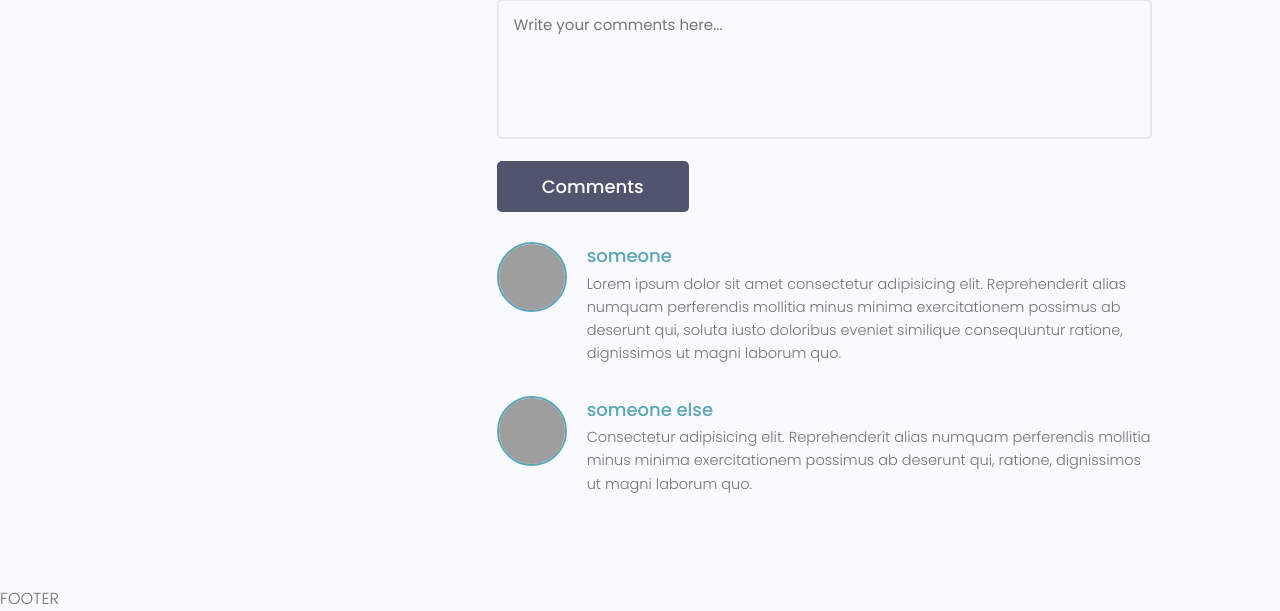
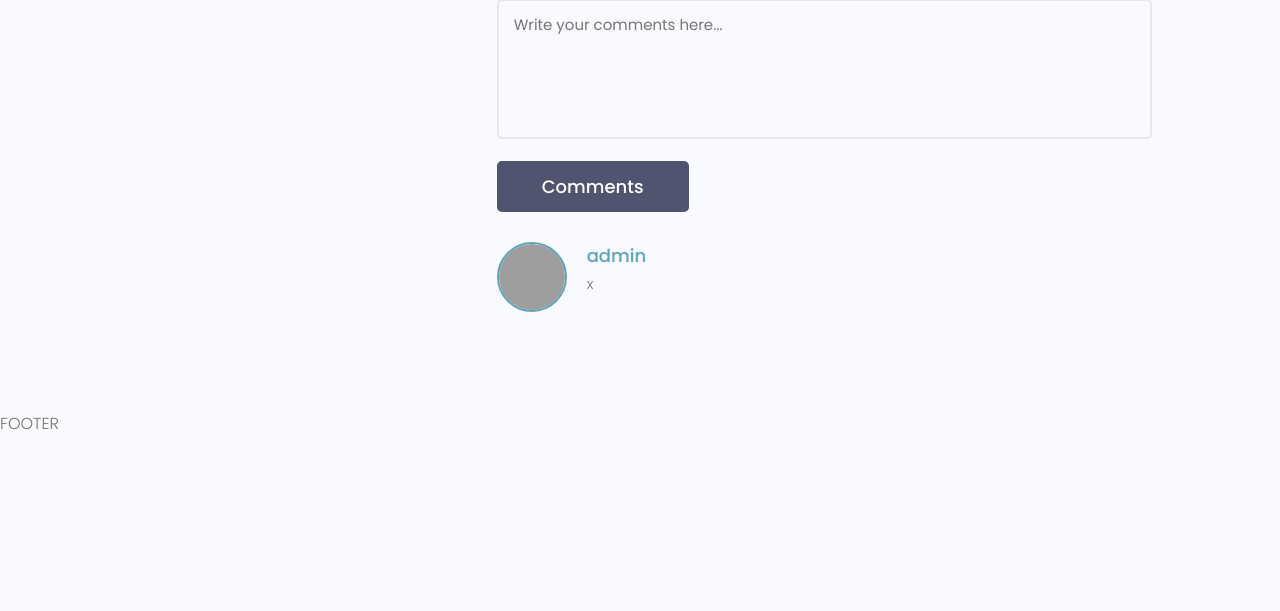
Before and after one commit to co01l3r/social_network_dj, a Django app: page /project/31bb5178-17fd-44a3-a87e-a5edee8680e1/ in a window 1280 px wide. Shown: the part 935-1546 px from the top of the page. After the commit the page ends 1364 px from the top, so only its background shows below. Run offline with Django 4.2, Linux system fonts and the light colour scheme; data comes from the database, SQL or seed files in the repository; both versions use the stored data as it was after the commit; some libraries are stand-ins or nearby versions; grey boxes are pictures that could not be loaded.

Commit message:
render users project reviews

```diff
--- a/projects/models.py
+++ b/projects/models.py
@@ -28,12 +28,15 @@ class Review(models.Model):
         ('up', 'Up Vote'),
         ('down', 'Down Vote'),
     )
-    # owner =
+    owner = models.ForeignKey(Profile, on_delete=models.CASCADE, null=True)
     project = models.ForeignKey(Project, on_delete=models.CASCADE)
     body = models.TextField(null=True, blank=True)
     value = models.CharField(max_length=200, choices=VOTE_TYPE)
     created = models.DateTimeField(auto_now_add=True)
     id = models.UUIDField(default=uuid.uuid4, unique=True, primary_key=True, editable=False)
+
+    class Meta:
+        unique_together = [['owner', 'project']]
 
     def __str__(self):
         """
--- a/projects/templates/projects/single-project.html
+++ b/projects/templates/projects/single-project.html
@@ -54,33 +54,23 @@
               <input class="btn btn--sub btn--lg" type="submit" value="Comments" />
             </form>
             <div class="commentList">
+              {% for review in project.review_set.all %}
               <div class="comment">
-                <a href="profile.html">
+                <a href="">
                   <img class="avatar avatar--md"
-                    src="https://pbs.twimg.com/profile_images/1335382240931368961/b3wSZKj4_400x400.jpg" alt="user" />
+                    src="{{review.owner.profile_picture.url}}" alt="user" />
                 </a>
+
                 <div class="comment__details">
-                  <a href="profile.html" class="comment__author">someone</a>
+                  <a href="{% url 'user_profile' review.owner.id %}" class="comment__author">{{review.owner.name}}</a>
                   <p class="comment__info">
-                    Lorem ipsum dolor sit amet consectetur adipisicing elit. Reprehenderit alias numquam perferendis
-                    mollitia minus minima exercitationem possimus ab deserunt qui, soluta iusto doloribus eveniet
-                    similique consequuntur ratione, dignissimos ut magni laborum quo.
+                    {{review.body}}
                   </p>
                 </div>
-              </div>
-              <div class="comment">
-                <a href="profile.html">
-                  <img class="avatar avatar--md" src="x" alt="user" />
-                </a>
-                <div class="comment__details">
-                  <a href="profile.html" class="comment__author">someone else</a>
-                  <p class="comment__info">
-                    Consectetur adipisicing elit. Reprehenderit alias numquam perferendis mollitia minus minima
-                    exercitationem possimus ab deserunt qui, ratione, dignissimos ut magni laborum quo.
-                  </p>
-                </div>
+
               </div>
             </div>
+            {% endfor %}
           </div>
         </div>
       </div>
```
Also changed, not shown: db.sqlite3, projects/migrations/0005_review_owner_alter_review_unique_together.py (added).
